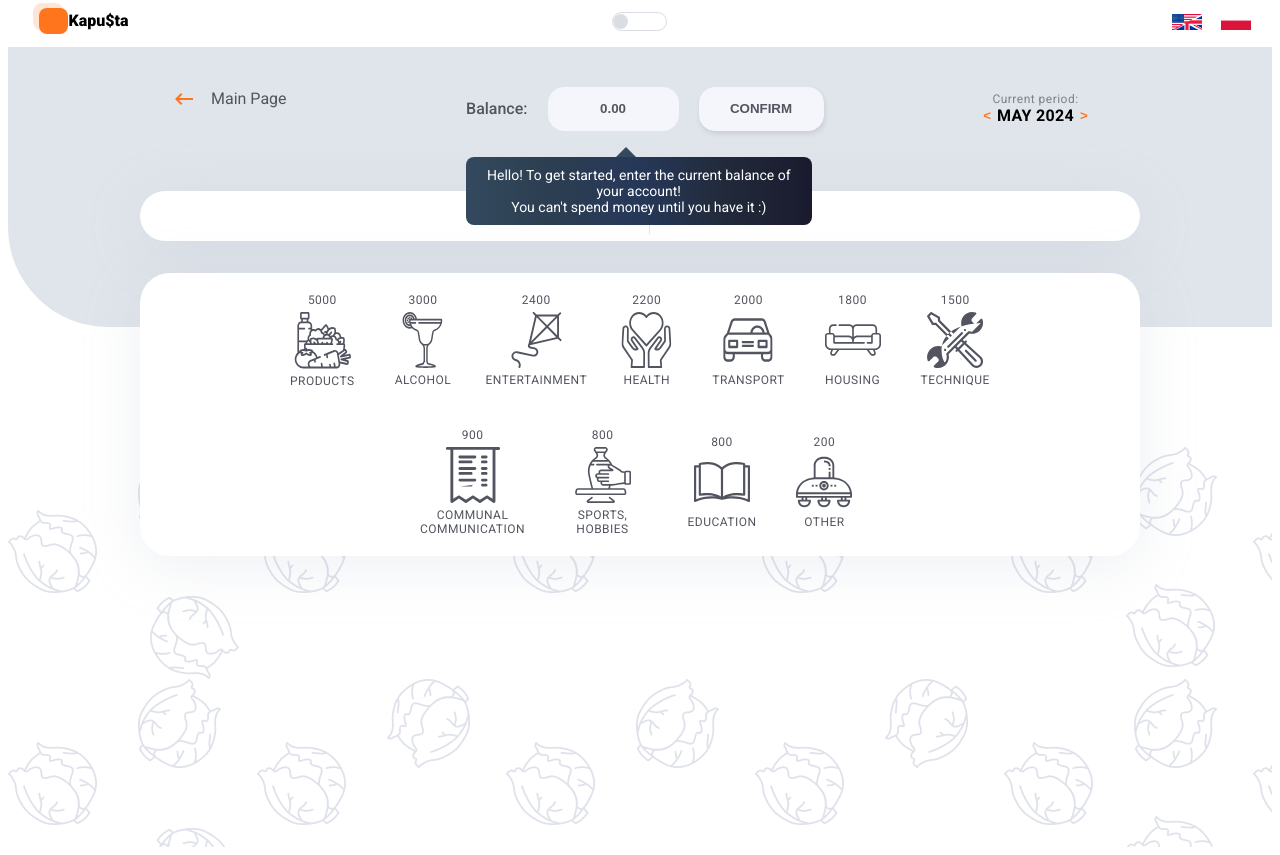
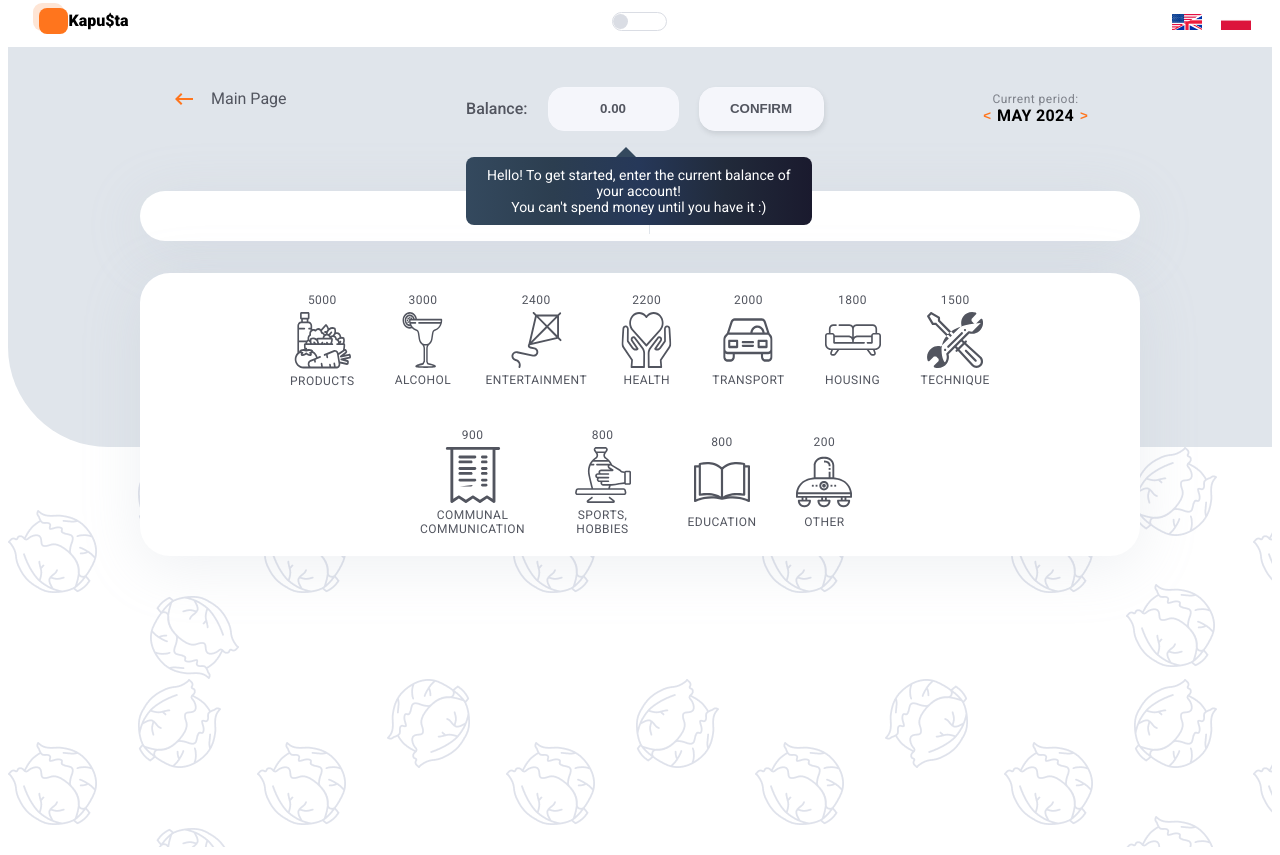
Before and after one commit to ToporekDaniel/kapusta-app, a React (Vite) app: page /reports in a window 1280 px wide. Built offline with nearby package versions, Linux system fonts and the light colour scheme; no server answers.

Commit message:
drobna zmiana

```diff
--- a/src/pages/ReportsChart/ReportsChart.module.css
+++ b/src/pages/ReportsChart/ReportsChart.module.css
@@ -33,6 +33,11 @@ height: 100vh;
   .background-top {
     height: 35%;
   }}
+
+  @media (min-width: 1024px) {
+    .background-top {
+      height: 50%;
+    }}
 
 @media (min-width: 1024px) {
   .background-bottom {
```
